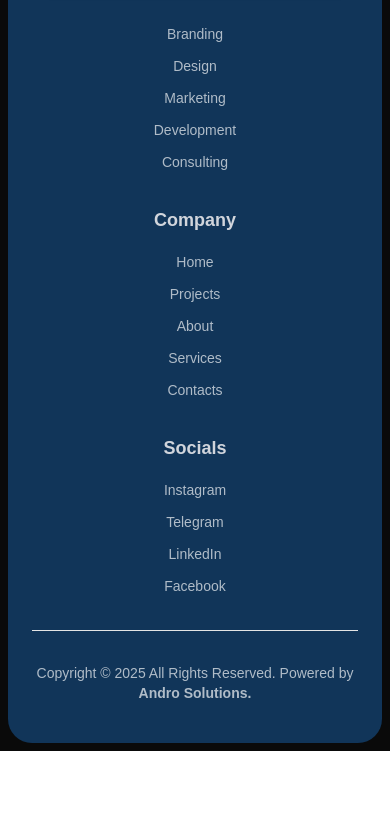
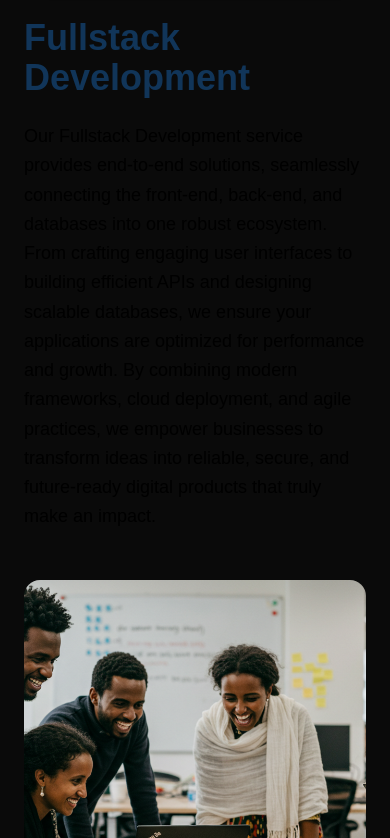
Before and after one commit to AndroSolutionsPersonal/Andro-Website, a Next.js app: page /services in a window 390 px wide. Shown: the part 906-1744 px from the top of the page. Before the commit the page ends 1657 px from the top, so only its background shows below. Built offline with nearby package versions, Linux system fonts and the light colour scheme.

Commit message:
check point

```diff
--- a/components/Fullstack.jsx
+++ b/components/Fullstack.jsx
@@ -6,7 +6,6 @@ import {
     SiReact,
     SiTailwindcss,
     SiNodedotjs,
-    SiExpress,
     SiMongodb,
     SiPostgresql,
     SiMysql,
@@ -15,66 +14,105 @@ import {
     SiGit,
     SiGithub,
     SiVercel,
-    SiAmazonaws,
     SiTypescript,
-    SiRedux,
 } from "react-icons/si";
+import Fullstack from "@/assets/MV.png";
 
 export default function FullstackSection() {
+    const techIcons = [
+        { Icon: SiNextdotjs, name: "Next.js" },
+        { Icon: SiReact, name: "React" },
+        { Icon: SiTailwindcss, name: "Tailwind CSS" },
+        { Icon: SiNodedotjs, name: "Node.js" },
+        { Icon: SiMongodb, name: "MongoDB" },
+        { Icon: SiPostgresql, name: "PostgreSQL" },
+        { Icon: SiMysql, name: "MySQL" },
+        { Icon: SiGraphql, name: "GraphQL" },
+        { Icon: SiDocker, name: "Docker" },
+        { Icon: SiGit, name: "Git" },
+        { Icon: SiGithub, name: "GitHub" },
+        { Icon: SiVercel, name: "Vercel" },
+        { Icon: SiTypescript, name: "TypeScript" },
+    ];
+
     return (
-        <section className="bg-black text-white py-20 px-6 md:px-16">
+        <section className="bg-foreground text-primary py-20 px-6 md:px-16 min-h-screen">
+            {/* Main content grid */}
             <div className="max-w-7xl mx-auto grid md:grid-cols-2 gap-12 items-center">
-                {/* Left Content */}
+                {/* Left */}
                 <div>
-                    <h2 className="text-4xl md:text-5xl font-gilmer font-bold leading-tight mb-6">
+                    <h2 className="text-4xl md:text-5xl font-gilmer font-bold mb-6">
                         Fullstack Development
                     </h2>
-                    <p className="text-lg font-montserrat text-gray-300 leading-relaxed">
-                        Our Fullstack Development service provides end-to-end solutions
-                        covering front-end, back-end, and databases.
-                        We build scalable, modern, and high-performance applications using
-                        industry-leading frameworks and best practices — delivering reliable,
-                        secure, and future-ready systems for your business.
+                    <p className="text-lg font-montserrat text-black leading-relaxed">
+                        Our Fullstack Development service provides end-to-end solutions,
+                        seamlessly connecting the front-end, back-end, and databases into
+                        one robust ecosystem. From crafting engaging user interfaces to
+                        building efficient APIs and designing scalable databases, we ensure
+                        your applications are optimized for performance and growth. By
+                        combining modern frameworks, cloud deployment, and agile practices,
+                        we empower businesses to transform ideas into reliable, secure, and
+                        future-ready digital products that truly make an impact.
                     </p>
                 </div>
 
-                {/* Right Image */}
+                {/* Right image */}
                 <div className="relative">
-                    <div className="absolute inset-0 rounded-2xl border-4 border-emerald-600 translate-x-3 translate-y-3 -z-10" />
+                    <div className="absolute inset-0 rounded-2xl border-4 border-secondary translate-x-3 translate-y-3 -z-10" />
                     <Image
-                        src="/services/fullstack-showcase.jpg"
+                        src={Fullstack}
                         alt="Fullstack Development"
-                        width={600}
-                        height={400}
-                        className="rounded-2xl object-cover"
+                        className="rounded-2xl object-cover h-[400px] w-full"
+                        priority
                     />
                 </div>
             </div>
 
-            {/* Tools / Tech Stack */}
-            <div className="border-t border-gray-700 mt-16 pt-10">
-                <h3 className="text-center text-2xl font-semibold mb-8">
-                    Tools & Technologies We Use
-                </h3>
-                <div className="flex flex-wrap justify-center gap-10 text-6xl opacity-90">
-                    <SiNextdotjs title="Next.js" />
-                    <SiReact title="React" className="text-sky-400" />
-                    <SiTailwindcss title="Tailwind CSS" className="text-cyan-400" />
-                    <SiNodedotjs title="Node.js" className="text-green-500" />
-                    <SiExpress title="Express" className="text-gray-400" />
-                    <SiMongodb title="MongoDB" className="text-green-600" />
-                    <SiPostgresql title="PostgreSQL" className="text-sky-600" />
-                    <SiMysql title="MySQL" className="text-blue-500" />
-                    <SiGraphql title="GraphQL" className="text-pink-500" />
-                    <SiDocker title="Docker" className="text-blue-400" />
-                    <SiGit title="Git" className="text-orange-500" />
-                    <SiGithub title="GitHub" className="text-white" />
-                    <SiVercel title="Vercel" className="text-white" />
-                    <SiAmazonaws title="AWS" className="text-yellow-500" />
-                    <SiTypescript title="TypeScript" className="text-blue-500" />
-                    <SiRedux title="Redux" className="text-purple-500" />
+            {/* Tech Carousel */}
+            <div className="border-t border-white/20 mt-16 pt-10 overflow-hidden">
+                {/*<h3 className="text-center text-primary text-2xl font-semibold mb-8">*/}
+                {/*    Tools & Technologies We Use*/}
+                {/*</h3>*/}
+
+                <div className="relative w-full overflow-hidden">
+                    <div className="flex gap-16 animate-marquee whitespace-nowrap">
+                        {techIcons.map(({ Icon, name }, idx) => (
+                            <div
+                                key={idx}
+                                className="flex flex-col items-center justify-center text-center"
+                            >
+                                <Icon className="text-6xl text-primary" />
+                                <p className="mt-2 text-sm text-primary">{name}</p>
+                            </div>
+                        ))}
+                        {/* Duplicate for infinite scroll */}
+                        {techIcons.map(({ Icon, name }, idx) => (
+                            <div
+                                key={`dup-${idx}`}
+                                className="flex flex-col items-center justify-center text-center"
+                            >
+                                <Icon className="text-6xl text-primary" />
+                                <p className="mt-2 text-sm text-primary">{name}</p>
+                            </div>
+                        ))}
+                    </div>
                 </div>
             </div>
+
+            {/* Custom animation */}
+            <style jsx>{`
+        @keyframes marquee {
+          0% {
+            transform: translateX(0%);
+          }
+          100% {
+            transform: translateX(-50%);
+          }
+        }
+        .animate-marquee {
+          animation: marquee 20s linear infinite;
+        }
+      `}</style>
         </section>
     );
 }
--- a/pages/services/index.js
+++ b/pages/services/index.js
@@ -1,5 +1,6 @@
 import Head from "next/head";
 import ServiceHero from "@/components/ServiceHero";
+import FullstackSection from "@/components/Fullstack";
 export default function Services() {
     return (
         <>
@@ -25,6 +26,7 @@ export default function Services() {
 
             <>
                 <ServiceHero />
+                <FullstackSection />
 
             </>
         </>
```
